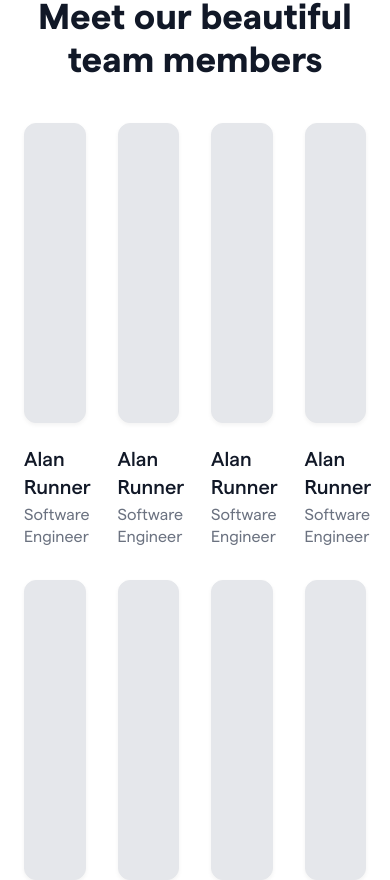
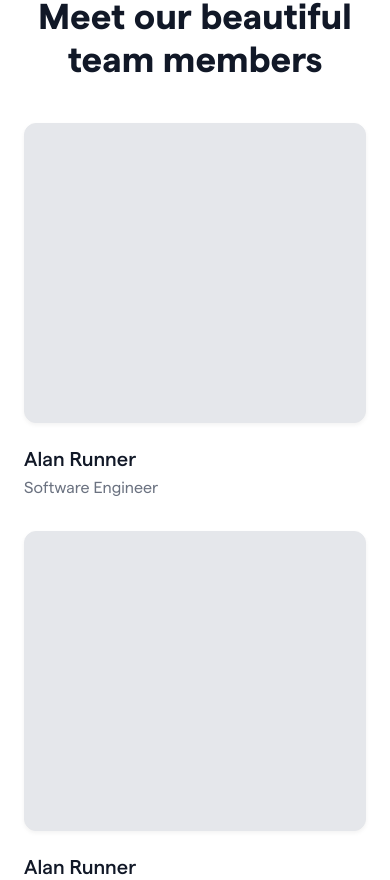
Before and after one commit to nongdan-dev/website, a React (Vite) app: page /about-us in a window 390 px wide. Shown: the part 3299-4179 px from the top of the page. Built offline with nearby package versions, Linux system fonts and the light colour scheme.

Commit message:
responsive team member

```diff
--- a/src/pages/AboutUs/TeamMember.tsx
+++ b/src/pages/AboutUs/TeamMember.tsx
@@ -8,7 +8,7 @@ export const TeamMember = () => {
           Meet our beautiful team members
         </Section.Title>
       </div>
-      <Section.Content className='grid grid-cols-4 gap-8'>
+      <Section.Content className='grid grid-cols-1 gap-8 sm:grid-cols-2 lg:grid-cols-3 xl:grid-cols-4'>
         {Array.from({ length: 12 }).map((_, idx) => (
           <div key={idx} className='flex w-full flex-col items-center gap-6'>
             <div className='h-[300px] w-full rounded-xl border border-gray-200 bg-gray-200 shadow-sm'></div>
```
